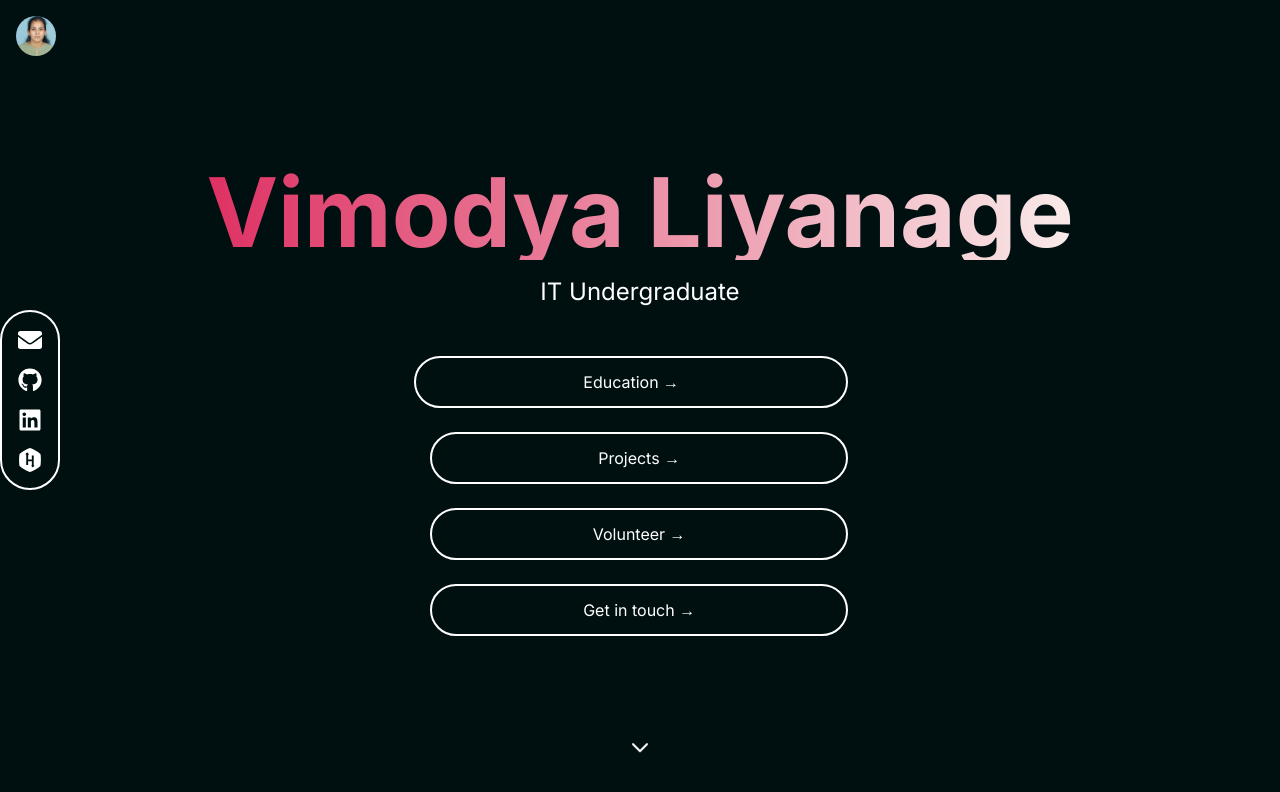
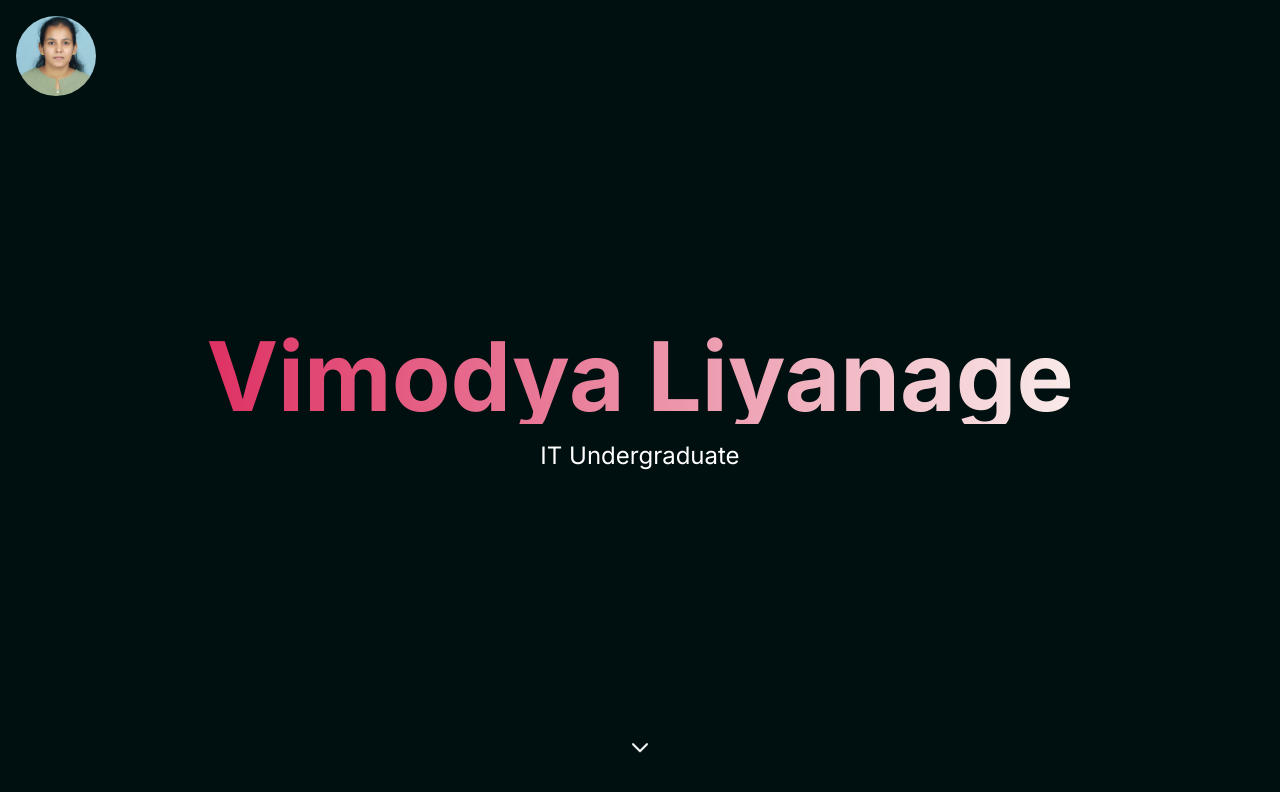
Before and after one commit to Vimodya/Vimodya-Liyamage, a Next.js app: page / in a window 1280 px wide. Shown: the top 792 px of the page. Built offline with nearby package versions, Linux system fonts and the light colour scheme.

Commit message:
feat: update
update the home page

```diff
--- a/app/layout.tsx
+++ b/app/layout.tsx
@@ -5,8 +5,8 @@ import "./globals.css";
 const inter = Inter({ subsets: ["latin"] });
 
 export const metadata: Metadata = {
-  title: "Create Next App",
-  description: "Generated by create next app",
+  title: "Vimodya Liyanage",
+  description: "IT undergraduate",
 };
 
 export default function RootLayout({
--- a/app/page.tsx
+++ b/app/page.tsx
@@ -6,14 +6,25 @@ import gsap from "gsap";
 import { FaGithub, FaLinkedin, FaHackerrank, FaEnvelope } from "react-icons/fa";
 
 export default function HeroSection() {
-  const router = useRouter(); // Use Next.js Router
-  const nameRef = useRef<HTMLHeadingElement>(null); // Ref for name element
-  const buttonsRef = useRef<HTMLDivElement>(null); // Ref for buttons container
-  const sidebarRef = useRef<HTMLDivElement>(null); // Ref for sidebar
-  const [isSidebarMoving, setIsSidebarMoving] = useState(false); // State to track sidebar movement
+  const router = useRouter();
+  const nameRef = useRef<HTMLHeadingElement>(null);
+  const buttonsRef = useRef<HTMLDivElement>(null);
+  const sidebarRef = useRef<HTMLDivElement>(null);
+  const imageRef = useRef<HTMLDivElement>(null); // Ref for image
+  const [isSidebarMoving, setIsSidebarMoving] = useState(false);
+  const [showButtons, setShowButtons] = useState(false); // State for buttons visibility
 
   useEffect(() => {
-    // Animate text and buttons
+    // Animate image first
+    if (imageRef.current) {
+      gsap.fromTo(
+        imageRef.current,
+        { opacity: 0, scale: 0 },
+        { opacity: 1, scale: 1, duration: 1, ease: "power2.out" }
+      );
+    }
+
+    // Animate name after the image
     if (nameRef.current) {
       const text = nameRef.current.innerText;
       nameRef.current.innerHTML = text
@@ -33,8 +44,10 @@ export default function HeroSection() {
         }
       );
     }
+  }, []);
 
-    if (buttonsRef.current) {
+  useEffect(() => {
+    if (showButtons && buttonsRef.current) {
       const buttons = buttonsRef.current.children;
       gsap.fromTo(
         buttons,
@@ -48,35 +61,38 @@ export default function HeroSection() {
         }
       );
     }
-  }, []);
+  }, [showButtons]);
 
   // Handle the "Get in touch" button click
   const handleGetInTouchClick = () => {
-    setIsSidebarMoving(true); // Start moving the sidebar
+    setIsSidebarMoving(true);
 
-    // Animate sidebar to the middle of the screen
     gsap.to(sidebarRef.current, {
       x: window.innerWidth / 4 - 50,
       y: window.innerHeight / 4 - 10,
-      scale: 1.5, // Enlarge the sidebar
-      borderColor: "yellow", // Highlight the border
-      duration: 0.2, // Animation duration
+      scale: 1.5,
+      borderColor: "yellow",
+      duration: 0.2,
       ease: "power2.out",
       onComplete: () => {
-        // After a short delay, return the sidebar to its original position
         setTimeout(() => {
           gsap.to(sidebarRef.current, {
             x: 0,
             y: 0,
             scale: 1,
-            borderColor: "white", // Return border color to original
+            borderColor: "white",
             duration: 0.2,
             ease: "power2.out",
           });
-          setIsSidebarMoving(false); // Stop movement
-        }, 500); // Keep the sidebar in the middle for 3 seconds
+          setIsSidebarMoving(false);
+        }, 500);
       },
     });
+  };
+
+  // Toggle the visibility of the buttons
+  const handleArrowClick = () => {
+    setShowButtons((prev) => !prev);
   };
 
   const handleButtonClick = () => {
@@ -91,7 +107,10 @@ export default function HeroSection() {
 
   return (
     <section className="relative h-screen flex flex-col justify-center items-center bg-[#001010] text-white">
-      <div className="absolute top-4 left-4 w-10 h-10 rounded-full overflow-hidden">
+      <div
+        ref={imageRef}
+        className="absolute top-4 left-4 w-20 h-20 rounded-full overflow-hidden"
+      >
         <Image
           src="/IMG_0615.jpg"
           alt="Profile Image"
@@ -100,7 +119,6 @@ export default function HeroSection() {
         />
       </div>
 
-      {/* Hero Text */}
       <div className="text-center">
         <h1
           ref={nameRef}
@@ -110,10 +128,8 @@ export default function HeroSection() {
         </h1>
         <p className="mt-4 text-lg md:text-2xl">IT Undergraduate</p>
 
-        <div
-          ref={buttonsRef}
-          className="flex flex-col ms-52 w-1/2 mt-6 space-x-4"
-        >
+        {showButtons && (
+          <div ref={buttonsRef} className="flex flex-col w-1/2 mt-6 space-x-4">
             <button
               className="mt-6 px-6 py-3 bg-transparent border-2 border-white rounded-full hover:bg-[#F9EBE9] hover:text-black transition duration-300"
               onClick={handleButtonClick}
@@ -139,50 +155,13 @@ export default function HeroSection() {
               Get in touch →
             </button>
           </div>
+        )}
       </div>
 
-      {/* Sidebar */}
       <div
-        ref={sidebarRef}
-        className={`absolute left-0 top-1/2 transform -translate-y-1/2 flex flex-col items-center space-y-4 border-2 border-white rounded-full p-4 transition duration-500 ${
-          isSidebarMoving ? "highlighted" : ""
-        }`}
+        className="absolute bottom-10 cursor-pointer"
+        onClick={handleArrowClick}
       >
-        <a
-          href="mailto:chamodivimodya@gmail.com"
-          target="_blank"
-          rel="noopener noreferrer"
-          className="text-white text-2xl hover:text-[#DE3163] transition duration-300"
-        >
-          <FaEnvelope />
-        </a>
-        <a
-          href="https://github.com/Vimodya"
-          target="_blank"
-          rel="noopener noreferrer"
-          className="text-white text-2xl hover:text-[#DE3163] transition duration-300"
-        >
-          <FaGithub />
-        </a>
-        <a
-          href="https://www.linkedin.com/in/chamodi-liyanage-8bb852270/"
-          target="_blank"
-          rel="noopener noreferrer"
-          className="text-white text-2xl hover:text-pink-500 transition duration-300"
-        >
-          <FaLinkedin />
-        </a>
-        <a
-          href="https://www.hackerrank.com/profile/Chamodi_HM"
-          target="_blank"
-          rel="noopener noreferrer"
-          className="text-white text-2xl hover:text-[#DE3163] transition duration-300"
-        >
-          <FaHackerrank />
-        </a>
-      </div>
-
-      <div className="absolute bottom-10">
         <svg
           xmlns="http://www.w3.org/2000/svg"
           fill="none"
```
Lines whose indentation alone changed are shown as unchanged.
